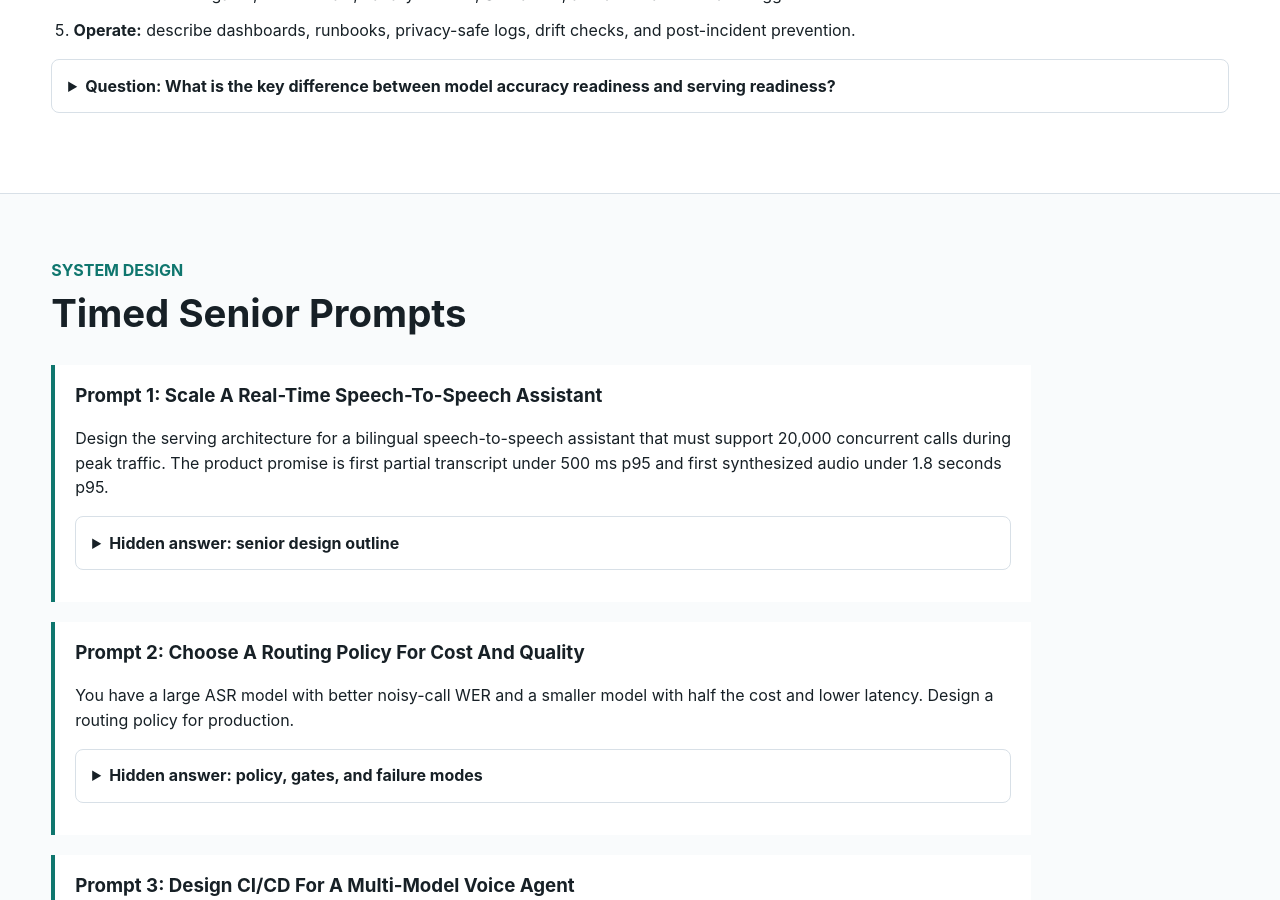
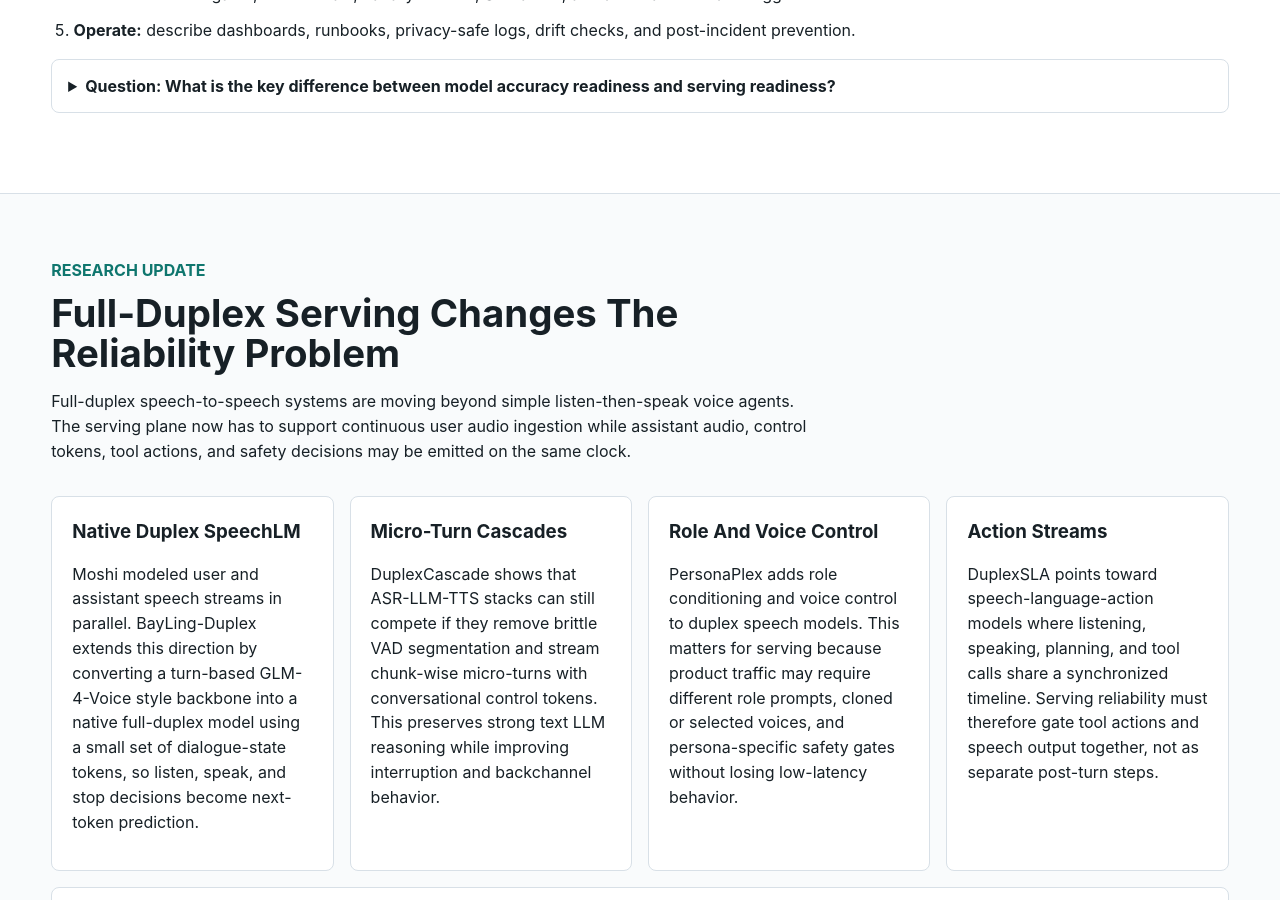
Before and after one commit to kennethli319/kennethli319.github.io, a Jekyll site: the page audio-text-ml-course/lessons/speech-serving-scaling-reliability-exam.html, which Jekyll copies as it is, in a window 1280 px wide and 900 px high, scrolled down 941 px. Built offline with Jekyll 4.4.1, drawn with Linux system fonts in a browser that asks for light colours; some of the changed text lies outside the part shown.

Commit message:
Host full duplex speech research update

```diff
--- a/audio-text-ml-course/lessons/speech-serving-scaling-reliability-exam.html
+++ b/audio-text-ml-course/lessons/speech-serving-scaling-reliability-exam.html
@@ -10,6 +10,7 @@
   <header class="lesson-hero">
     <nav>
       <a href="../index.html">Course Home</a>
+      <a href="#duplex-update">Duplex Update</a>
       <a href="#system-design">System Design</a>
       <a href="#incidents">Incidents</a>
       <a href="#coding">Coding</a>
@@ -50,6 +51,83 @@
           slices. Serving readiness asks whether the whole product can deliver
           that quality within latency, availability, privacy, cost, rollback,
           and operational constraints under live traffic.
+        </p>
+      </details>
+    </section>
+
+    <section id="duplex-update" class="band">
+      <div class="section-head">
+        <p class="eyebrow">Research Update</p>
+        <h2>Full-Duplex Serving Changes The Reliability Problem</h2>
+        <p>
+          Full-duplex speech-to-speech systems are moving beyond simple
+          listen-then-speak voice agents. The serving plane now has to support
+          continuous user audio ingestion while assistant audio, control
+          tokens, tool actions, and safety decisions may be emitted on the same
+          clock.
+        </p>
+      </div>
+
+      <div class="grid two">
+        <article class="card">
+          <h3>Native Duplex SpeechLM</h3>
+          <p>
+            Moshi modeled user and assistant speech streams in parallel.
+            BayLing-Duplex extends this direction by converting a turn-based
+            GLM-4-Voice style backbone into a native full-duplex model using a
+            small set of dialogue-state tokens, so listen, speak, and stop
+            decisions become next-token prediction.
+          </p>
+        </article>
+        <article class="card">
+          <h3>Micro-Turn Cascades</h3>
+          <p>
+            DuplexCascade shows that ASR-LLM-TTS stacks can still compete if
+            they remove brittle VAD segmentation and stream chunk-wise
+            micro-turns with conversational control tokens. This preserves
+            strong text LLM reasoning while improving interruption and
+            backchannel behavior.
+          </p>
+        </article>
+        <article class="card">
+          <h3>Role And Voice Control</h3>
+          <p>
+            PersonaPlex adds role conditioning and voice control to duplex
+            speech models. This matters for serving because product traffic may
+            require different role prompts, cloned or selected voices, and
+            persona-specific safety gates without losing low-latency behavior.
+          </p>
+        </article>
+        <article class="card">
+          <h3>Action Streams</h3>
+          <p>
+            DuplexSLA points toward speech-language-action models where
+            listening, speaking, planning, and tool calls share a synchronized
+            timeline. Serving reliability must therefore gate tool actions and
+            speech output together, not as separate post-turn steps.
+          </p>
+        </article>
+      </div>
+
+      <details class="qa">
+        <summary>Question: What new SLOs appear in full-duplex serving?</summary>
+        <p>
+          Add interruption success, false interruption rate, backchannel timing,
+          assistant stop latency, overlap recovery, user barge-in latency,
+          micro-turn freshness, action-stream safety latency, and speech/audio
+          continuity. Keep classic p95/p99 stage latency, error budget burn,
+          and cost-per-success, but slice them by duplex event type.
+        </p>
+      </details>
+
+      <details class="qa">
+        <summary>Question: When would you choose native duplex over a micro-turn cascade?</summary>
+        <p>
+          Choose native duplex when overlapping speech, natural backchannels,
+          emotion/prosody preservation, and sub-second responsiveness dominate.
+          Choose a micro-turn cascade when reasoning quality, debuggability,
+          model replacement, tool integration, and controllable production
+          behavior are more important than fully learned conversational timing.
         </p>
       </details>
     </section>
```
Also changed, not shown: audio-text-ml-course/README.md (+3 -0 lines), audio-text-ml-course/index.html (+20 -1 lines), audio-text-ml-course/lessons/full-duplex-speech-to-speech-research-update.html (added, +292 -0 lines).
